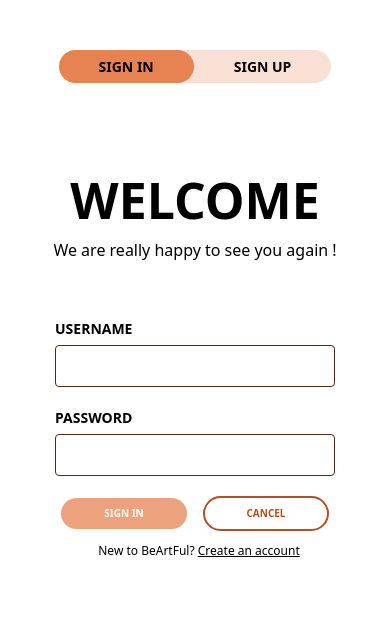
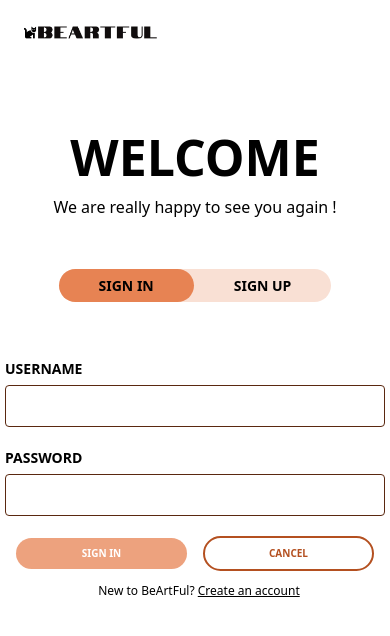
Before and after one commit to senior-project-kmutt/beartful-web, a Next.js app: page /ssi1/login in a window 390 px wide. Shown: the top 636 px of the page. Built offline with nearby package versions, Linux system fonts and the light colour scheme.

Commit message:
Handle user session navbar / Logout / Validation input field - Login ✨ (#11)
* handle user session navbar

* logout

* validate input blank login page

* fix login layout

```diff
--- a/components/Authentication/Login.tsx
+++ b/components/Authentication/Login.tsx
@@ -11,17 +11,29 @@ interface formDataType {
 }
 const Login = () => {
   const [activeMenu, setActiveMenu] = useState<string>('sign in');
+  const [usernameErr, setUsernameErr] = useState<string>('');
+  const [passwordErr, setPasswordErr] = useState<string>('');
   const submitForm = async (event: React.FormEvent<HTMLFormElement>) => {
     event.preventDefault();
     const responseBody: formDataType = {};
     const formData = new FormData(event.currentTarget as HTMLFormElement);
+    let isValid = true;
 
     for (const [property, value] of formData) {
       responseBody[property] = value;
+      if (!value) {
+        isValid = false
+        if (property === 'username') {
+          setUsernameErr('กรุณากรอกชื่อผู้ใช้')
+        }
+        if (property === 'password') {
+          setPasswordErr('กรุณากรอกรหัสผ่าน')
+        }
+      }
     }
 
-    if (responseBody) {
-      const res = login(responseBody as unknown as LoginUser).subscribe((res: any) => {
+    if (isValid) {
+      login(responseBody as unknown as LoginUser).subscribe((res: any) => {
         localStorage.setItem("auth", res.data.token);
         localStorage.setItem("user", JSON.stringify(res.data.user));
         Router.back();
@@ -39,9 +51,18 @@ const Login = () => {
       })
     }
   };
+
   return (
-    <div className={style.main}>
+    <div>
+      <Link href="/">
+        <img src="/ssi1/picture/logo.png" className="h-4 sm:h-6 ml-6 mt-6" alt="Beartful Logo" />
+      </Link>
+      <div className={style.main}>
       <div>
+        <div className={style.welcome}>
+          <h1>WELCOME</h1>
+          <p>We are really happy to see you again !</p>
+        </div>
         <div className={style.warp}>
           <div className={style.switch}>
             <div
@@ -61,23 +82,17 @@ const Login = () => {
 
         {activeMenu === 'sign in' && (
           <div>
-            <div className={style.welcome}>
-              <h1>WELCOME</h1>
-              <p>We are really happy to see you again !</p>
-            </div>
             <div className={`${style.warp} mt-14`}>
               <form onSubmit={submitForm}>
                 <div className={style.input_form}>
-                  <label>
-                    USERNAME
-                    <input name="username" type="text" />
-                  </label>
+                  <label htmlFor='username'> USERNAME </label>
+                  <div><input onChange={() => setUsernameErr('')} id="username" name="username" type="text" /></div>
+                  <p></p><p className={style.error_message}>{usernameErr}</p>
                 </div>
                 <div className={style.input_form}>
-                  <label>
-                    PASSWORD
-                    <input name="password" type="password" />
-                  </label>
+                  <label htmlFor="password"> PASSWORD </label>
+                  <div><input onChange={() => setPasswordErr('')} id="password" name="password" type="password" /></div>
+                  <p></p><p className={style.error_message}>{passwordErr}</p>
                 </div>
                 <div className={style.input_button}>
                   <input className={`${style.submit_button} mr-4`} type="submit" value="SIGN IN" />
@@ -98,6 +113,7 @@ const Login = () => {
         )}
       </div>
     </div>
+    </div>
   );
 };
 
--- a/components/Layout/NavBar.tsx
+++ b/components/Layout/NavBar.tsx
@@ -4,9 +4,27 @@ import style from "@/styles/navbar/navbarLayout.module.scss"
 import { FontAwesomeIcon } from "@fortawesome/react-fontawesome";
 import { faCartShopping, faMessage, faBell, faPalette } from '@fortawesome/free-solid-svg-icons';
 import { useRouter } from 'next/router';
+import { useEffect, useState } from 'react';
+import { Users } from '@/models/users';
 
 const NavBar = () => {
   const router = useRouter();
+  const [user, setUser] = useState<Users | null>(null);
+
+  useEffect(() => {
+    const userSession = localStorage.getItem('user')
+    if(userSession) {
+      const user = JSON.parse(userSession);
+      setUser(user)
+    }
+  }, []);
+
+  const logout = () => {
+    localStorage.removeItem("auth");
+    localStorage.removeItem("user");
+    setUser(null);
+  }
+
   return (
     <>
       <Navbar className="space-x-6 h-8 sm:h-12" fluid rounded>
@@ -15,8 +33,13 @@ const NavBar = () => {
         </Navbar.Brand>
         <Navbar.Toggle />
         <Navbar.Collapse>
+          {!user ? (
+            <>
               <Navbar.Link className={style.text_menu} onClick={() => router.push('/login')}>SIGN IN</Navbar.Link>
-          <Navbar.Link className={style.text_menu} onClick={() => router.push('/register')}>SIGN UP</Navbar.Link>
+              <Navbar.Link className={`${style.text_menu} mr-4`} onClick={() => router.push('/register')}>SIGN UP</Navbar.Link>
+            </>
+          ) : (
+            <>
               <div className={style.menu}>
                 <Navbar.Link>
                   <FontAwesomeIcon icon={faCartShopping} className={`${style.icon}`}></FontAwesomeIcon>
@@ -36,21 +59,23 @@ const NavBar = () => {
                   arrowIcon={true}
                   inline
                   label={
-                <Avatar alt="User settings" img="../../ssi1/picture/user1.gif" rounded />
+                    <Avatar alt="User settings" img={user.profile_image} rounded />
                   }
                 >
                   <Dropdown.Header>
-                <span className="block text-md">naphattt</span>
-                <span className="block truncate text-xs font-medium text-gray-600">maewzommm@gmail.com</span>
+                    <span className="block text-md">{user.username}</span>
+                    <span className="block truncate text-xs font-medium text-gray-600">{user.email}</span>
                   </Dropdown.Header>
                   <Dropdown.Item>Profile</Dropdown.Item>
                   <Dropdown.Item>My Shop</Dropdown.Item>
                   <Dropdown.Item>Settings</Dropdown.Item>
                   <Dropdown.Divider />
-              <Dropdown.Item>Sign out</Dropdown.Item>
+                  <Dropdown.Item onClick={logout}>Sign out</Dropdown.Item>
                 </Dropdown>
                 <Navbar.Toggle />
               </div>
+            </>
+          )}
         </Navbar.Collapse>
       </Navbar>
     </>
--- a/models/users.ts
+++ b/models/users.ts
@@ -4,6 +4,8 @@ export interface Users {
   username: string;
   firstname: string;
   lastname: string;
+  profile_image: string;
+  role: string
 }
 
 export interface LoginUser {
--- a/styles/login/loginLayout.module.scss
+++ b/styles/login/loginLayout.module.scss
@@ -9,7 +9,7 @@
     }
 
     .welcome {
-        margin-top: 80px;
+        margin-top: 30px;
         text-align: center;
         h1 {
             font-weight: 900;
@@ -22,6 +22,7 @@
         border-radius: 20px;
         background: #F9E0D4;
         font-weight: 800;
+        margin-top: 50px;
 
         .item {
             padding: 6px 50px;
@@ -37,15 +38,28 @@
 
     .input_form {
         margin-bottom: 20px;
+        display: grid;
+        grid-template-columns: auto auto;
+        align-items: center;
 
-        input {
-            width: 380px;
-            border: 1.5px solid #5A2810;
-            border-radius: 4px;
-            margin-left: 40px;
+        .error_message {
+            color: red;
+            font-size: 12px;
+            margin-top: 4px;
+            margin-left: 36px;
+        }
+
+        div {
+            input {
+                width: 380px;
+                border: 1.5px solid #5A2810;
+                border-radius: 4px;
+                margin-left: 32px;
+            }
         }
 
         label {
+            display: block;
             font-weight: 600;
             padding: 0;
         }
@@ -88,10 +102,17 @@
 
     @media (max-width:610px) {
         .input_form {
-            input {
-                display: block;
+            display: block;
+
+            .error_message {
                 margin-left: 0;
-                margin-top: 6px;
+            }
+
+            div {
+                input {
+                    margin-top: 6px;
+                    margin-left: 0;
+                }
             }
         }
 
```
Lines whose indentation alone changed are shown as unchanged.
